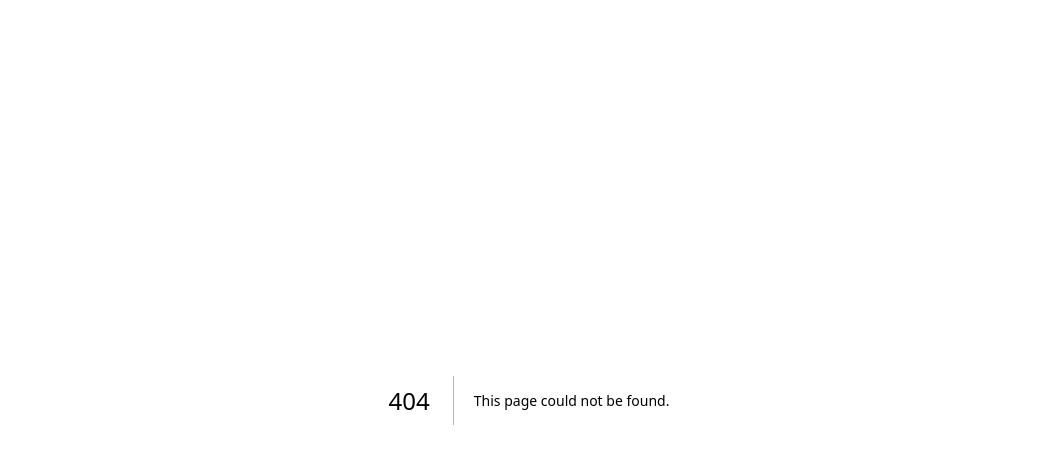
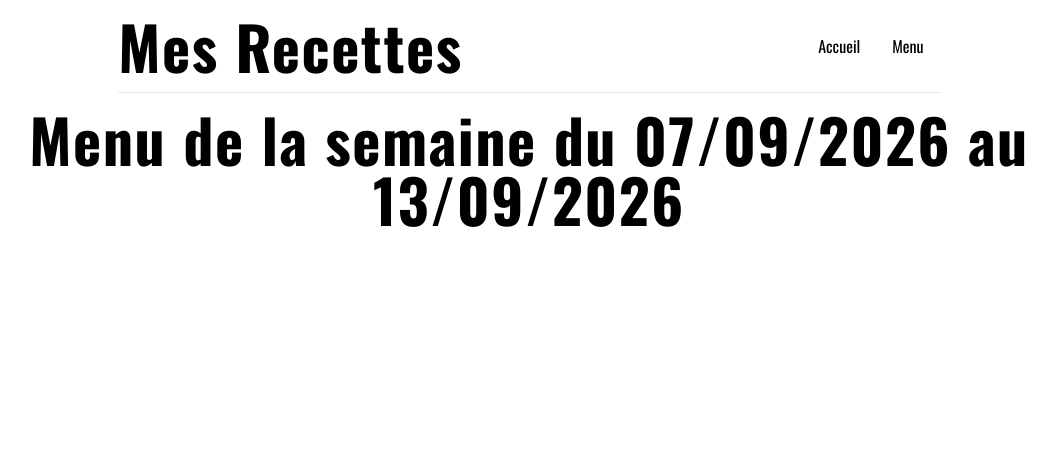
Before and after one commit to JennKouet/MesRecettes, a Next.js app: page /menu in a window 1280 px wide. Before the commit this address had no page. Shown: the top 464 px of the page, without its empty margins (111-1167 px from the left). Built offline with nearby package versions, Linux system fonts and the light colour scheme.

Commit message:
creation du header et config de base css

```diff
--- /dev/null
+++ b/src/app/components/Header.tsx
@@ -0,0 +1,41 @@
+"use client"
+import React from 'react';
+import Link from 'next/link'
+
+const Header = () => {
+
+    const allMenus = [
+        {name: "Accueil", link: "/"},
+        {name: "Menu", link: "/menu"},
+    ]
+
+    return (
+        <nav className='w-full flex flex-col items-center px-6'>
+            <div className='flex flex-col w-full lg:w-2/3'>
+                <div className='flex flex-row justify-between'>
+                    <h1>Mes Recettes</h1>
+                    <ul className='md:flex md:flex-row md:justify-around md:items-center hidden'>
+                        {allMenus.map((menu, index) => (
+                            <li className='p-4' key={index}>
+                                <Link href={menu.link} className='nav-title'>{menu.name}</Link>
+                            </li>
+                        ))
+                        }
+                    </ul>
+                </div>
+                <hr className="blue-line"/>
+                <ul className='flex flex-row justify-around items-center md:hidden'>
+                    {allMenus.map((menu, index) => (
+                        <li className='p-2' key={index}>
+                            <Link href={menu.link} className='nav-small-title'>{menu.name}</Link>
+                        </li>
+                    ))
+                    }
+                </ul>
+            </div>
+        </nav>
+    )
+
+}
+
+export default Header;
--- a/src/app/globals.css
+++ b/src/app/globals.css
@@ -2,26 +2,37 @@
 @tailwind components;
 @tailwind utilities;
 
-:root {
-  --foreground-rgb: 0, 0, 0;
-  --background-start-rgb: 214, 219, 220;
-  --background-end-rgb: 255, 255, 255;
-}
+@import url('https://fonts.googleapis.com/css2?family=Oswald:wght@200..700&display=swap');
+@import url('https://fonts.googleapis.com/css2?family=Poppins&display=swap');
+@import url('https://fonts.googleapis.com/css2?family=Roboto&display=swap');
 
-@media (prefers-color-scheme: dark) {
-  :root {
-    --foreground-rgb: 255, 255, 255;
-    --background-start-rgb: 0, 0, 0;
-    --background-end-rgb: 0, 0, 0;
+@layer base {
+  h1 {
+    @apply text-4xl lg:text-6xl font-title font-bold tracking-wide py-4 text-center;
+  }
+  h2 {
+    @apply
+      text-5xl
+      font-small-title
+      text-center
+      p-8
+  }
+  h3 {
+    @apply text-3xl underline;
+  }
+  body {
+    @apply text-black font-body;
+  }
+  p{
+    @apply text-2xl text-justify;
+    white-space: pre-line;
   }
 }
 
-body {
-  color: rgb(var(--foreground-rgb));
-  background: linear-gradient(
-      to bottom,
-      transparent,
-      rgb(var(--background-end-rgb))
-    )
-    rgb(var(--background-start-rgb));
+@layer components {
+
 }
+
+@layer utilities {
+
+}
--- a/src/app/layout.tsx
+++ b/src/app/layout.tsx
@@ -1,8 +1,9 @@
 import type { Metadata } from 'next'
-import { Inter } from 'next/font/google'
+import { Oswald } from 'next/font/google'
 import './globals.css'
+import Header from './components/Header'
 
-const inter = Inter({ subsets: ['latin'] })
+const oswald = Oswald({ subsets: ['latin'] })
 
 export const metadata: Metadata = {
   title: 'Mes recettes',
@@ -16,7 +17,10 @@ export default function RootLayout({
 }) {
   return (
     <html lang="en">
-      <body className={inter.className}>{children}</body>
+      <body className={oswald.className}>
+        <Header />
+        {children}
+      </body>
     </html>
   )
 }
--- /dev/null
+++ b/src/app/menu/page.tsx
@@ -0,0 +1,30 @@
+'use client'
+import React, {useState, useEffect} from 'react';
+import { format, startOfWeek, endOfWeek } from 'date-fns';
+import { fr } from 'date-fns/locale';
+
+
+const Menu = () => {
+    const [firstDay, setFirstDay] = useState<Date>(new Date());
+    const [lastDay, setLastDay] = useState<Date>(new Date());
+
+
+    useEffect(() => {
+        const today = new Date();
+        const first = startOfWeek(today, { weekStartsOn: 1 }); // Lundi comme premier jour de la semaine
+        const last = endOfWeek(today, { weekStartsOn: 1 }); // Dimanche comme dernier jour de la semaine
+        setFirstDay(first);
+        setLastDay(last);
+
+    }, [])
+
+
+
+    return (
+        <section>
+            <h1>Menu de la semaine du {format(firstDay, 'dd/MM/yyyy', { locale: fr })} au {format(lastDay, 'dd/MM/yyyy', { locale: fr })} </h1>
+        </section>
+    );
+}
+
+export default Menu;
--- a/tailwind.config.ts
+++ b/tailwind.config.ts
@@ -9,9 +9,15 @@ const config: Config = {
   theme: {
     extend: {
       backgroundImage: {
-        'gradient-radial': 'radial-gradient(var(--tw-gradient-stops))',
-        'gradient-conic':
-          'conic-gradient(from 180deg at 50% 50%, var(--tw-gradient-stops))',
+
+      },
+      fontFamily: {
+        'title': ['Oswald', "sans-serif"],
+        'small-title': ['Poppins-SemiBold',"sans-serif"],
+        'body': ['Roboto', "sans-serif"]
+      },
+      boxShadow: {
+        '2xl': '8px 10px 20px -5px rgba(255, 255, 255, 0.9)',
       },
     },
   },
```
Also changed, not shown: package.json (+6 -5 lines), 1 other file (tests, documents, lock files or other folders).
